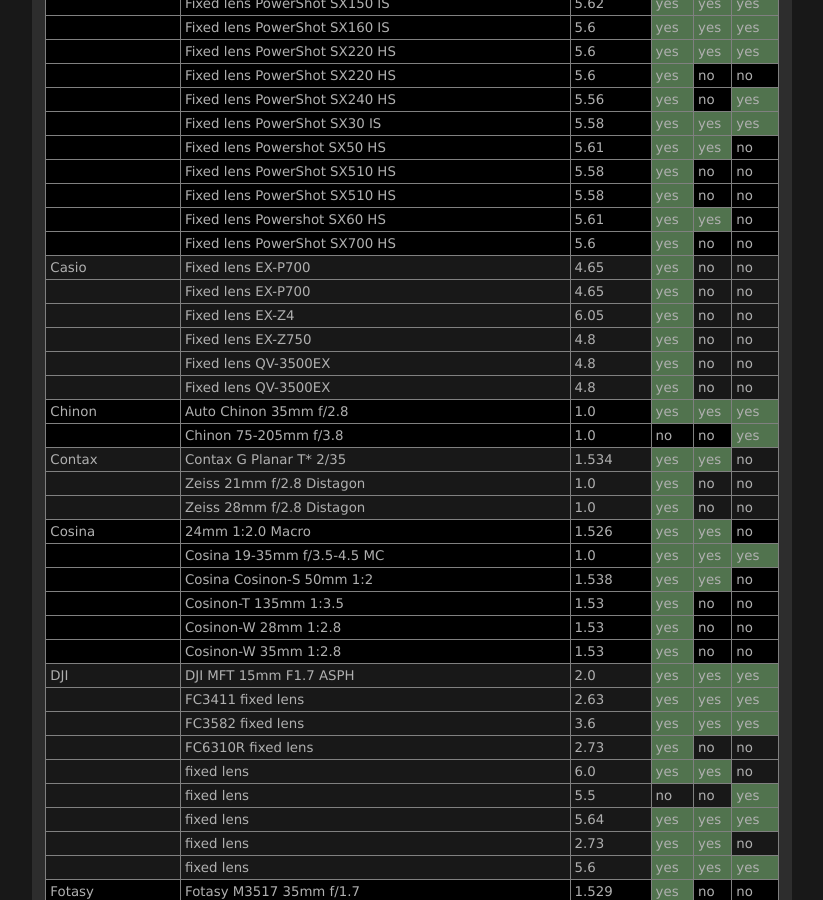
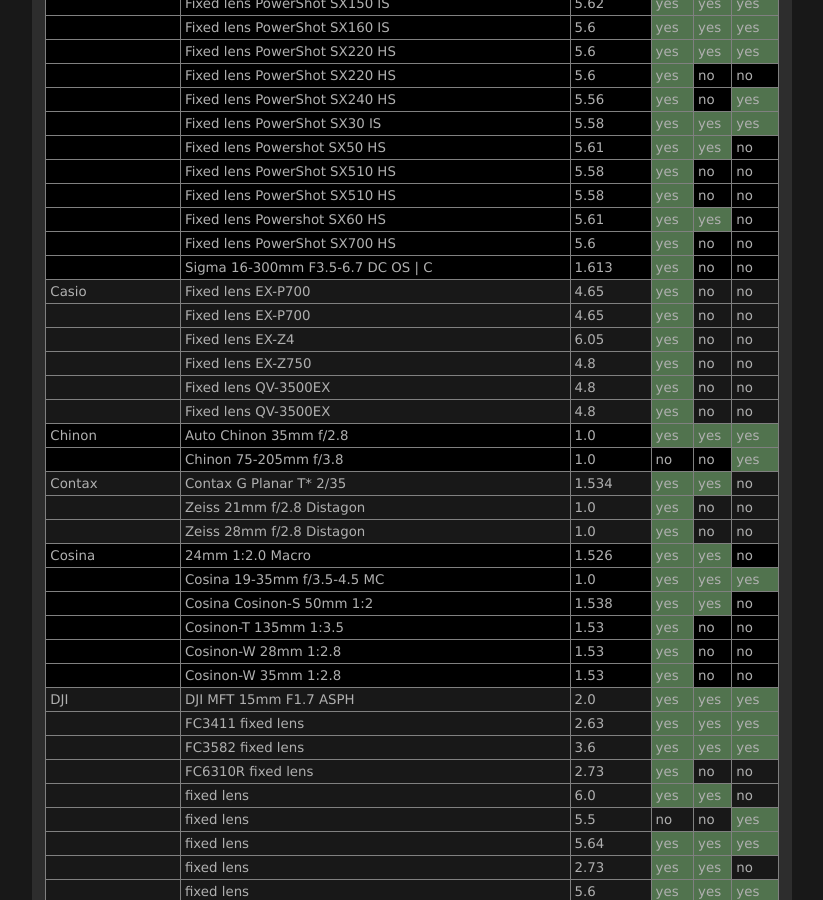
Before and after one commit to lensfun/lensfun.github.io, a Jekyll site: the page built from _posts/lenslist/2999-12-31-Lenslist-master.md, in a window 1280 px wide and 900 px high, scrolled down 7168 px. Shown: the whole window, without its empty margins (284-1107 px from the left). Built offline with Jekyll 4.4.1, drawn with Linux system fonts in a browser that asks for light colours.

Commit message:
Update master lens list from GitHub Actions

```diff
--- a/_posts/lenslist/2999-12-31-Lenslist-master.md
+++ b/_posts/lenslist/2999-12-31-Lenslist-master.md
@@ -295,6 +295,7 @@ This list was generated on 2025-08-21 from current Lensfun sources. Your Lensfun
 <tr class="lenslist-bg1"><td></td><td>Fixed lens PowerShot SX510 HS</td><td>5.58</td><td class="lenslist-highlight lenslist-check">yes</td><td class="lenslist-check">no</td><td class="lenslist-check">no</td></tr>
 <tr class="lenslist-bg1"><td></td><td>Fixed lens Powershot SX60 HS</td><td>5.61</td><td class="lenslist-highlight lenslist-check">yes</td><td class="lenslist-highlight lenslist-check">yes</td><td class="lenslist-check">no</td></tr>
 <tr class="lenslist-bg1"><td></td><td>Fixed lens PowerShot SX700 HS</td><td>5.6</td><td class="lenslist-highlight lenslist-check">yes</td><td class="lenslist-check">no</td><td class="lenslist-check">no</td></tr>
+<tr class="lenslist-bg1"><td></td><td>Sigma 16-300mm F3.5-6.7 DC OS | C</td><td>1.613</td><td class="lenslist-highlight lenslist-check">yes</td><td class="lenslist-check">no</td><td class="lenslist-check">no</td></tr>
 <tr class="lenslist-bg2"><td>Casio</td><td>Fixed lens EX-P700</td><td>4.65</td><td class="lenslist-highlight lenslist-check">yes</td><td class="lenslist-check">no</td><td class="lenslist-check">no</td></tr>
 <tr class="lenslist-bg2"><td></td><td>Fixed lens EX-P700</td><td>4.65</td><td class="lenslist-highlight lenslist-check">yes</td><td class="lenslist-check">no</td><td class="lenslist-check">no</td></tr>
 <tr class="lenslist-bg2"><td></td><td>Fixed lens EX-Z4</td><td>6.05</td><td class="lenslist-highlight lenslist-check">yes</td><td class="lenslist-check">no</td><td class="lenslist-check">no</td></tr>
```
